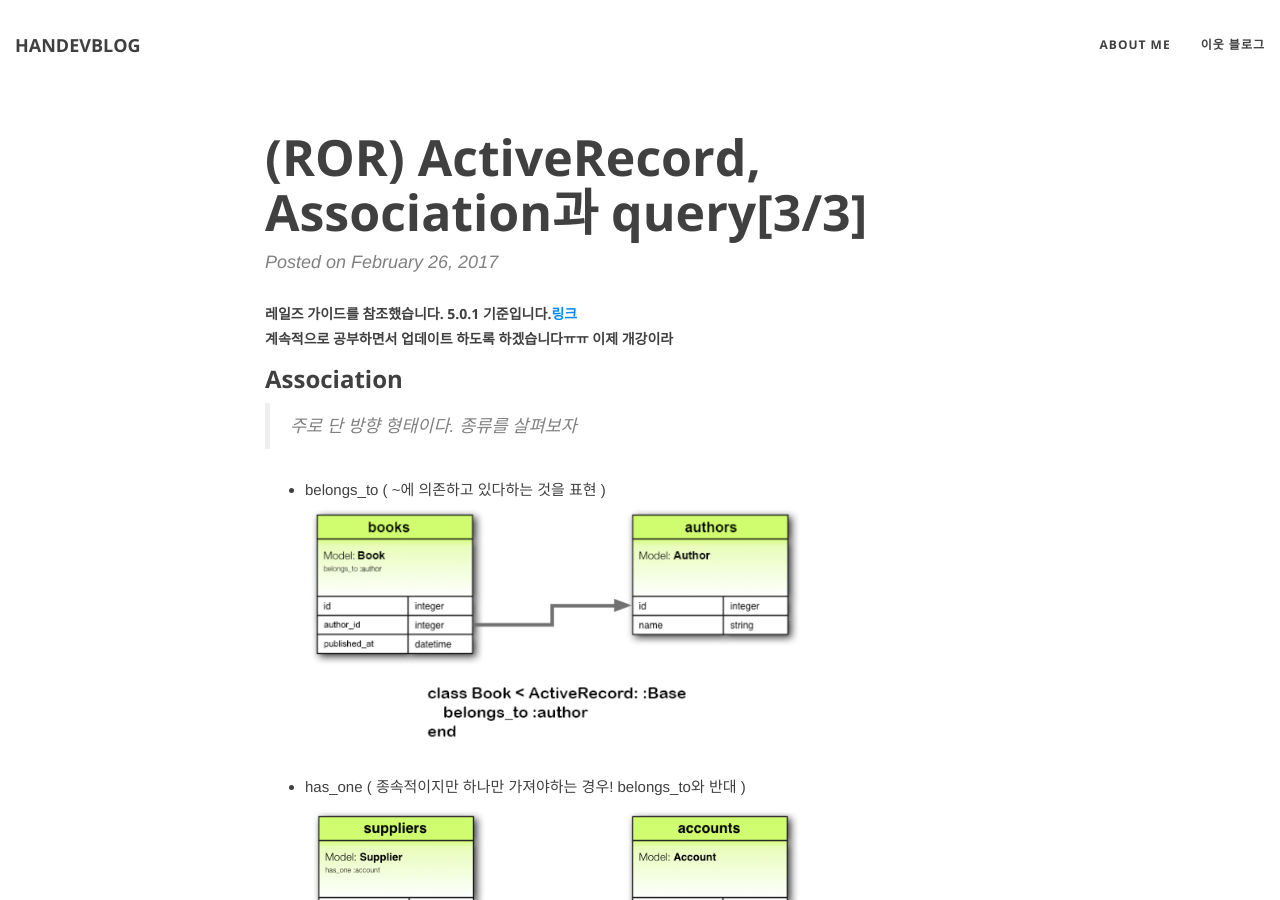
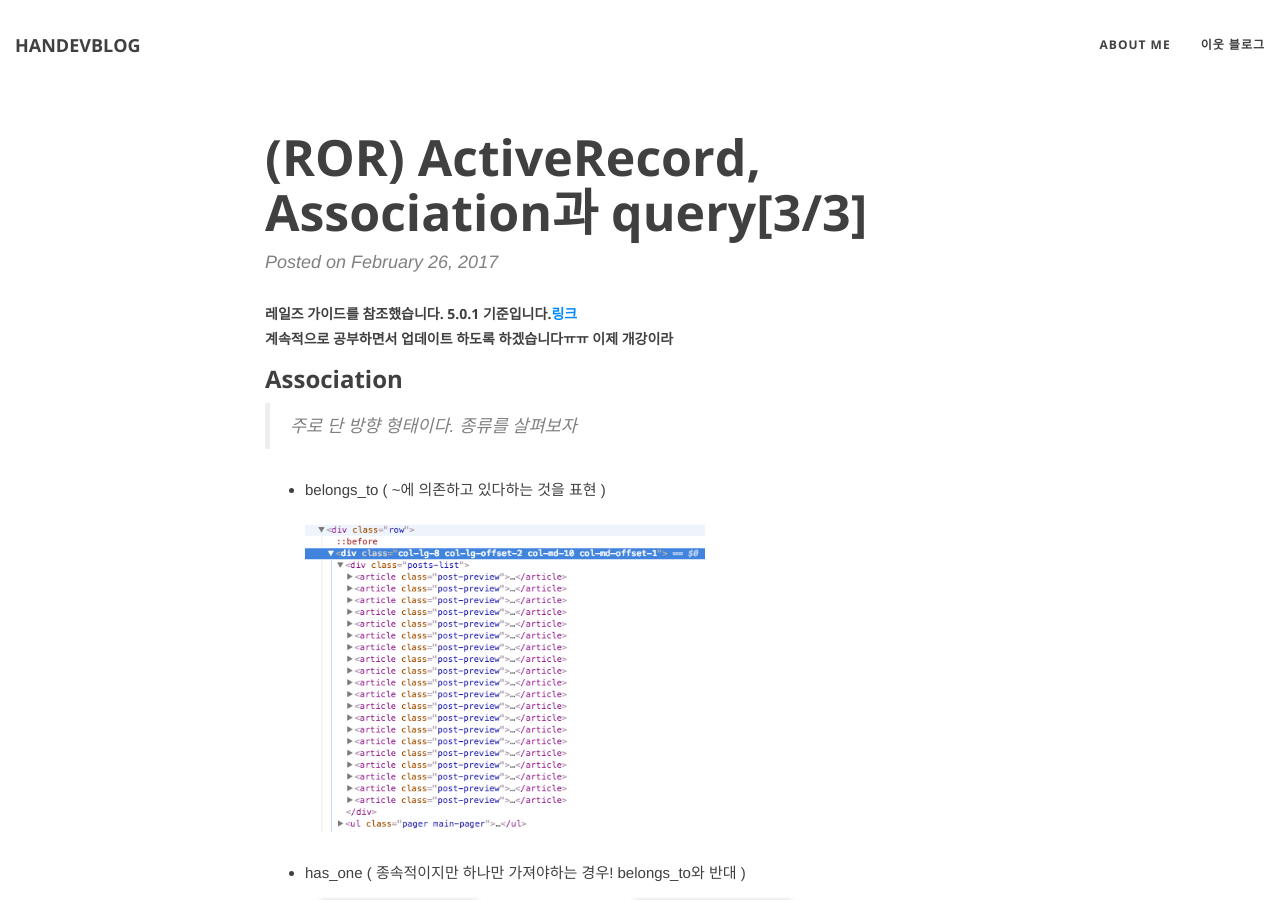
Before and after one commit to hanjungv/hanjungv.github.io, a Jekyll site: the page built from _posts/2017-02/26/2017-02-26-1_ROR_ActiveRecord3.markdown, in a window 1280 px wide and 900 px high. Built offline with Jekyll 4.4.1, drawn with Linux system fonts in a browser that asks for light colours; nearby versions of some CDN libraries; comment, search, counter and statistics services are not loaded.

Commit message:
new post photo error change

```diff
--- a/_posts/2017-02/26/2017-02-26-1_ROR_ActiveRecord3.markdown
+++ b/_posts/2017-02/26/2017-02-26-1_ROR_ActiveRecord3.markdown
@@ -12,8 +12,8 @@ category: ROR
 ### Association
 > 주로 단 방향 형태이다. 종류를 살펴보자<br/>
 
-* belongs_to ( ~에 의존하고 있다하는 것을 표현 )<br/>
-<img src = '/post_img/201702/26/1.png' width=500/><br/>
+* belongs_to ( ~에 의존하고 있다하는 것을 표현 )<br/><br/>
+<img src = '/post_img/201702/21/1.png' width='400'/><br/>
 
 * has_one ( 종속적이지만 하나만 가져야하는 경우! belongs_to와 반대 )<br/>
 <img src = '/post_img/201702/26/2.png' width=500/><br/>
```
